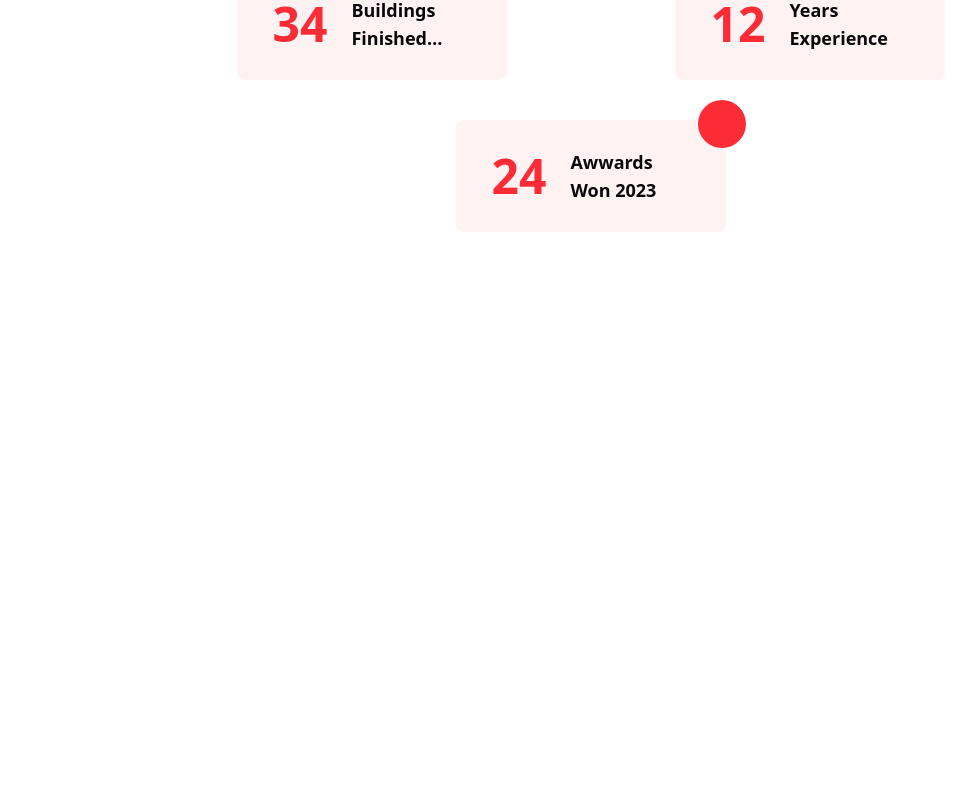
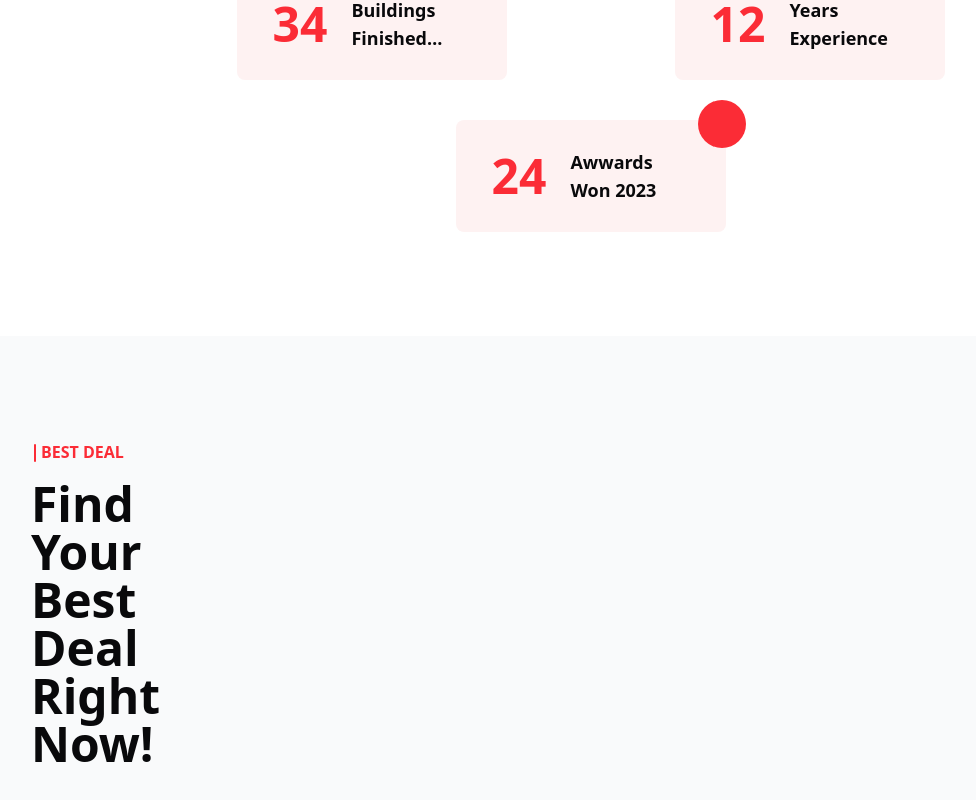
Before and after one commit to Nikkihosseini/Villa-agency, a React (Vite) app: page / in a window 1280 px wide. Shown: the part 2355-3155 px from the top of the page, without its empty margins (49-1025 px from the left). Before the commit the page ends 2691 px from the top, so only its background shows below. Built offline with nearby package versions, Linux system fonts and the light colour scheme.

Commit message:
add title (best deal)

```diff
--- a/src/App.jsx
+++ b/src/App.jsx
@@ -3,6 +3,7 @@ import Header from './Components/Home/Header/Header.jsx'
 import HeaderBanner from './Components/Home/Header/HeaderBanner.jsx'
 import Featured from './Components/Home/Featured/Featured.jsx'
 import VideoView from './Components/Home/VideoView/VideoView.jsx'
+import BestDeal from './Components/Home/BestDeal/BestDeal.jsx'
 
 export default function App() {
 
@@ -12,6 +13,7 @@ export default function App() {
      <HeaderBanner/>
      <Featured/>
      <VideoView/>
+     <BestDeal/>
     </>
   )
 }
--- /dev/null
+++ b/src/Components/Home/BestDeal/BestDeal.jsx
@@ -0,0 +1,20 @@
+import '../../../index.css'
+
+
+export default function BestDeal(){
+    return(
+        <>
+            <div className='bg-gray-50 h-[110vh]'>
+                <div className='container mx-auto px-4 xl:px-20'>
+                   <div className='py-12 md:py-26'>
+                        <div className='md:mb-0 mb-4'>
+                            <h4 className='line-before text-red-500 relative font-bold uppercase ml-2.5 mb-4'>Best Deal</h4>
+                            <h3 className='font-bold text-2xl md:text-3xl lg:text-4xl xl:text-5xl w-[210px] md:max-w-[400px]'>Find Your Best Deal Right Now!
+                            </h3>
+                     </div>
+                   </div>
+                </div>
+            </div>
+        </>
+    )
+}
```
